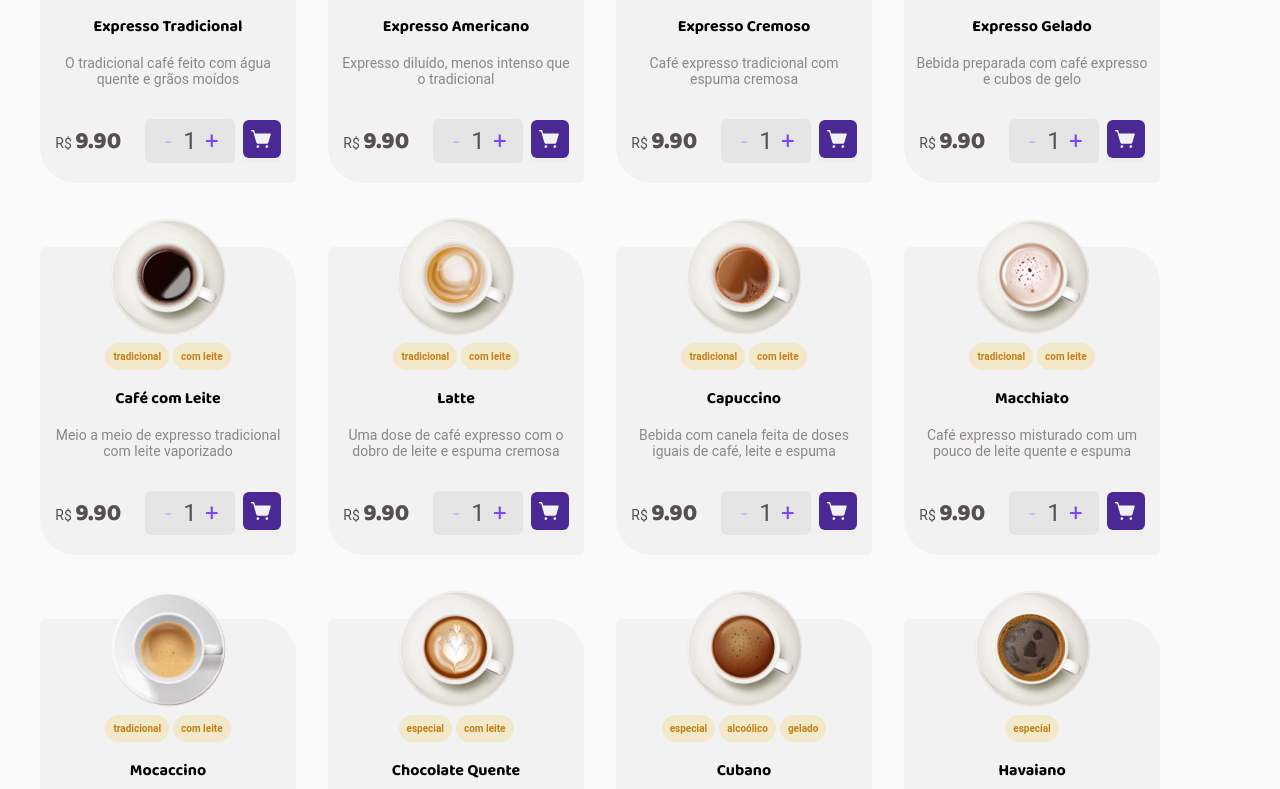
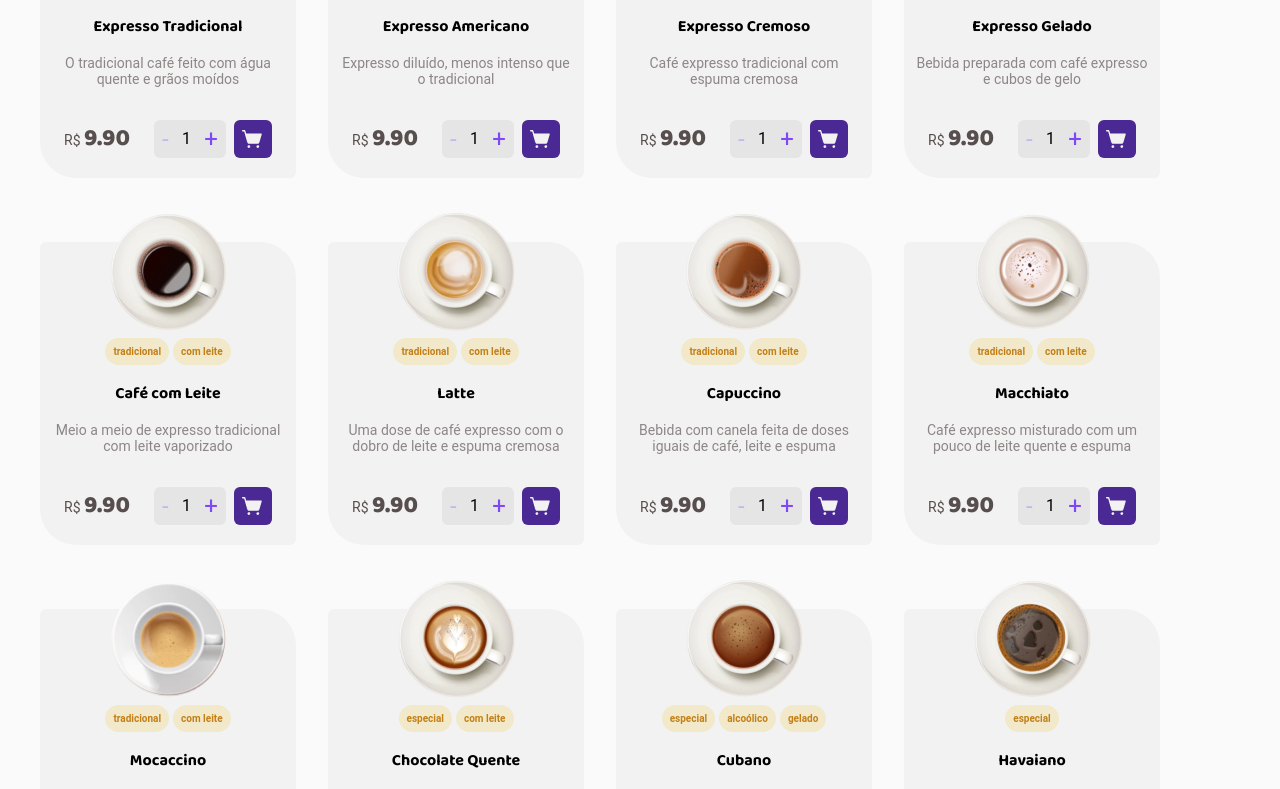
Before and after one commit to beatriizx/ignite-reactjs-coffe-delivery, a React (Vite) app: page / in a window 1280 px wide. Shown: the part 928-1717 px from the top of the page. Built offline with nearby package versions, Linux system fonts and the light colour scheme; data requests are answered from the project's data file.

Commit message:
feat: update cart controller component

```diff
--- /dev/null
+++ b/src/components/CartController/index.tsx
@@ -0,0 +1,61 @@
+import { useContext, useEffect, useState } from 'react';
+import { CartContext } from '../../contexts/CartContext';
+import styles from './styles.module.scss';
+import { Product } from '../../contexts/CartContext';
+import cartIcon from '../../assets/cart-icon-3.svg';
+import trashIcon from '../../assets/trash-icon.svg';
+
+interface CartControllerProps {
+  product: Product;
+  pageType: string;
+}
+
+export const CartController = ({ product, pageType }: CartControllerProps) => {
+  const [productAmount, setProductAmount] = useState<number>(product.amount || 1);
+  const { addNewProductToCart, removeProductToCart, handleProductCartAmountChange} = useContext(CartContext);
+  const buttonIcon = pageType === 'cart' ? trashIcon : cartIcon;
+
+  const productProps = {
+    id: product.id,
+    name: product.name,
+    price: product.price,
+    imageSrc: product.imageSrc,
+    amount: productAmount,
+  };
+
+  const handleCartChange = pageType === "cart" ? removeProductToCart : addNewProductToCart;
+
+  return (
+    <div className={styles.container}>
+      <div className={styles.productControllers} >
+        <button
+          onClick={() => {
+            setProductAmount(amount => amount - 1)
+            if(pageType === "cart") handleProductCartAmountChange(productProps, false);
+          }}
+          disabled={productAmount === 1}
+        >
+          -
+        </button>
+        <span>{productAmount}</span>
+        <button
+          onClick={() => {
+            setProductAmount(amount => amount + 1)
+            if(pageType ==="cart") handleProductCartAmountChange(productProps);
+          }}
+        >
+          +
+        </button>
+      </div>
+      <button
+        className={styles.buttonAction}
+        onClick={() => {
+          handleCartChange(productProps, true);
+        }}
+      >
+        <img src={buttonIcon} alt="" />
+        {pageType === 'cart' && <span>REMOVER</span>}
+      </button>
+    </div>
+  );
+};
--- /dev/null
+++ b/src/components/CartController/styles.module.scss
@@ -0,0 +1,52 @@
+.container {
+  display: flex;
+  gap: 0.5rem;
+  width: inherit;
+  height: inherit;
+
+  .buttonAction {
+      display: flex;
+      align-items: center;
+      gap: 0.5rem;
+      background-color: var(--base-gray-200);
+      color: var(--base-gray-700);
+      border-radius: 6px;
+      font-size: 0.75rem;
+
+
+      &:disabled {
+        opacity: 0.3;
+        cursor: not-allowed;
+      }
+
+  }
+
+  .productControllers {
+    background-color: var(--base-gray-200);
+    width: 72px;
+    height: 38px;
+    font-size: 1.5rem;
+    display: flex;
+    align-items: center;
+    justify-content: space-between;
+    padding: 0.5rem;
+    border-radius: 6px;
+    box-sizing: border-box;
+
+    span {
+      margin-right: unset;
+      font-size: 1rem;
+
+    }
+
+    button {
+      background-color: transparent;
+      color: var(--brand-purple-300);
+
+      &:disabled {
+        opacity: 0.3;
+        cursor: not-allowed;
+      }
+    }
+  }
+}
--- a/src/components/ProductCard/index.tsx
+++ b/src/components/ProductCard/index.tsx
@@ -2,6 +2,7 @@ import styles from './styles.module.scss';
 import cartIcon from '../../assets/cart-icon-3.svg';
 import { useContext, useState } from 'react';
 import { CartContext } from '../../contexts/CartContext';
+import { CartController } from '../CartController';
 
 interface ProductCardProps {
   product: {
@@ -11,32 +12,10 @@ interface ProductCardProps {
     price: number;
     tags: string[];
     imageSrc: string;
+    amount: number;
   };
 }
 export const ProductCard = ({ product }: ProductCardProps) => {
-  const { addNewProductToCart } = useContext(CartContext);
-  const [productAmount, setProductAmount] = useState(1);
-
-  const addProductToCart = () => {
-    const productProps = {
-      id: product.id,
-      name: product.name,
-      price: product.price,
-      imageSrc: product.imageSrc,
-      amount: productAmount,
-    };
-
-    addNewProductToCart(productProps);
-  };
-
-  const increaseProductAmount = () => {
-    setProductAmount((amount) => amount + 1);
-  };
-
-  const decreaseProductAmount = () => {
-    setProductAmount((amount) => amount - 1);
-  };
-
   const productTag = (text: string) => <span key={text}>{text}</span>;
   const { name, description, price, tags } = product;
 
@@ -52,23 +31,10 @@ export const ProductCard = ({ product }: ProductCardProps) => {
         </div>
 
         <div className={styles.priceContainer}>
-          <span>
+          <span className={styles.price}>
             R$ <b>{price}</b>
           </span>
-          <div className={styles.productControllers}>
-            <button onClick={() => decreaseProductAmount()} disabled={productAmount === 1}>
-              -
-            </button>
-            <span>{productAmount}</span>
-            <button onClick={() => increaseProductAmount()}>+</button>
-          </div>
-          <button
-            onClick={() => {
-              addProductToCart();
-            }}
-          >
-            <img src={cartIcon} alt="" />
-          </button>
+         <CartController  product={product} pageType="home"/>
         </div>
       </div>
     </div>
--- a/src/components/ProductCard/styles.module.scss
+++ b/src/components/ProductCard/styles.module.scss
@@ -24,6 +24,7 @@
         font-size: 0.625rem;
         padding: 0.5rem;
         border-radius: 100px;
+
       }
     }
 
@@ -60,7 +61,7 @@
       justify-content: center;
       gap: 0.5rem;
 
-      span {
+      .price {
         font-size: 0.875rem;
         color: var(--base-gray-700);
         margin-right: 1rem;
@@ -71,32 +72,6 @@
           font-family: 'Baloo 2', cursive;
         }
       }
-
-      .productControllers {
-        background-color: var(--base-gray-200);
-        font-size: 1.5rem;
-        display: flex;
-        align-items: center;
-        justify-content: center;
-        padding: 0.5rem;
-        border-radius: 6px;
-
-        span {
-          font-size: 1.5rem;
-          margin-right: unset;
-        }
-
-        button {
-          background-color: transparent;
-          width: 30px;
-          color: var(--brand-purple-300);
-
-          &:disabled {
-            opacity: 0.3;
-            cursor: not-allowed;
-          }
-        }
-      }
     }
   }
 }
--- a/src/contexts/CartContext.tsx
+++ b/src/contexts/CartContext.tsx
@@ -16,18 +16,18 @@ export const CartContextProvider = ({ children }: CartContextProviderProps) => {
   const [products, setProducts] = useState<Product[]>([]);
 
   const addNewProductToCart = (currentProduct: Product) => {
-    const productAlreadyAdded = products.findIndex((product) => currentProduct.id === product.id);
+    const index = products.findIndex((product) => currentProduct.id === product.id);
 
-    if (productAlreadyAdded !== -1) {
+    if (index !== -1) {
       let newProcutList = [...products];
-      const oldProductAmount = newProcutList[productAlreadyAdded].amount;
-      newProcutList[productAlreadyAdded].amount = currentProduct.amount + oldProductAmount;
+      const oldProductAmount = newProcutList[index].amount;
+      newProcutList[index].amount = currentProduct.amount + oldProductAmount;
       setProducts(newProcutList);
       return;
     }
 
     setProducts((oldProduct) => [...oldProduct, currentProduct]);
-  };
+  }
 
   const removeProductToCart = (currentProduct: Product) => {
     const newArr = products.filter((product) => currentProduct.id !== product.id);
@@ -38,6 +38,13 @@ export const CartContextProvider = ({ children }: CartContextProviderProps) => {
     const value = JSON.stringify(products);
     localStorage.setItem('coffe-delivery-cart', value);
   };
+
+  const handleProductCartAmountChange = (currentProduct: Product, increase: boolean = true) => {
+    const product = products.findIndex((product) => currentProduct.id === product.id);
+    let newProcutList = [...products];
+    newProcutList[product].amount = increase ? currentProduct.amount + 1 : currentProduct.amount - 1;
+    setProducts(newProcutList);
+  }
 
   const totalProductsInCart = products.reduce((total, item) => (total += item.amount), 0);
 
@@ -63,6 +70,7 @@ export const CartContextProvider = ({ children }: CartContextProviderProps) => {
       value={{
         totalProductsInCart,
         addNewProductToCart,
+        handleProductCartAmountChange,
         removeProductToCart,
         totalPrice,
         products,
--- a/src/pages/Cart/index.tsx
+++ b/src/pages/Cart/index.tsx
@@ -1,3 +1,29 @@
+import { useContext } from 'react';
+import { ProductCard } from '../../components/ProductCard';
+import { CartController } from '../../components/CartController';
+import { CartContext } from '../../contexts/CartContext';
+import { Product } from '../../contexts/CartContext';
+import styles from './styles.module.scss';
+
 export const Cart = () => {
-  return <div>Cart</div>;
+  const { products } = useContext(CartContext);
+
+  return (
+    <div>
+      {products.map((product: Product) => (
+        <>
+          <div key={product.id} className={styles.productContainer}>
+            <img src={product.imageSrc} alt="" className={styles.productImage} />
+            <div className={styles.productContent}>
+              <div className={styles.productInfo}>
+                <span>{product.name}</span>
+                <span>{product.price}</span>
+              </div>
+              <CartController product={product} pageType="cart" />
+            </div>
+          </div>
+        </>
+      ))}
+    </div>
+  );
 };
--- a/src/pages/Cart/styles.module.scss
+++ b/src/pages/Cart/styles.module.scss
@@ -0,0 +1,31 @@
+.productContainer {
+  display: flex;
+  align-items: center;
+  width: 360px;
+
+
+  .productImage {
+    width: 64px;
+    margin-right: 1.25rem;
+  }
+
+  button {
+    padding: 0.3rem;
+  }
+
+  .productContent {
+    display: flex;
+    width: 100%;
+    flex-direction: column;
+
+    .productInfo {
+      display: flex;
+      align-items: center;
+      justify-content: space-between;
+
+      span {
+        margin-bottom: 0.5rem;
+      }
+    }
+  }
+}
--- a/src/sections/ProductsList/index.tsx
+++ b/src/sections/ProductsList/index.tsx
@@ -1,9 +1,10 @@
 import axios from 'axios';
 import { useEffect, useState } from 'react';
 import { ProductCard } from '../../components/ProductCard';
+import { Product } from '../../contexts/CartContext';
 import styles from './styles.module.scss';
 export const ProductsList = () => {
-  const [products, setProducts] = useState([]);
+  const [products, setProducts] = useState<Product[]>([]);
 
   const retrieveProducts = async () => {
     const { data } = await axios.get('http://localhost:3000/products');
@@ -13,11 +14,12 @@ export const ProductsList = () => {
   useEffect(() => {
     retrieveProducts();
   }, []);
+
   return (
     <section className={styles.productListContainer}>
       <h2>Nossos cafés</h2>
       <ul className={styles.productList}>
-        {products.map((product) => (
+        {products.map((product: Product) => (
           <li key={product.id}>
             <ProductCard product={product} />
           </li>
```
Also changed, not shown: src/components/ProductController/index.tsx (deleted, +0 -73 lines), src/components/ProductController/styles.module.scss (deleted, +0 -33 lines).
